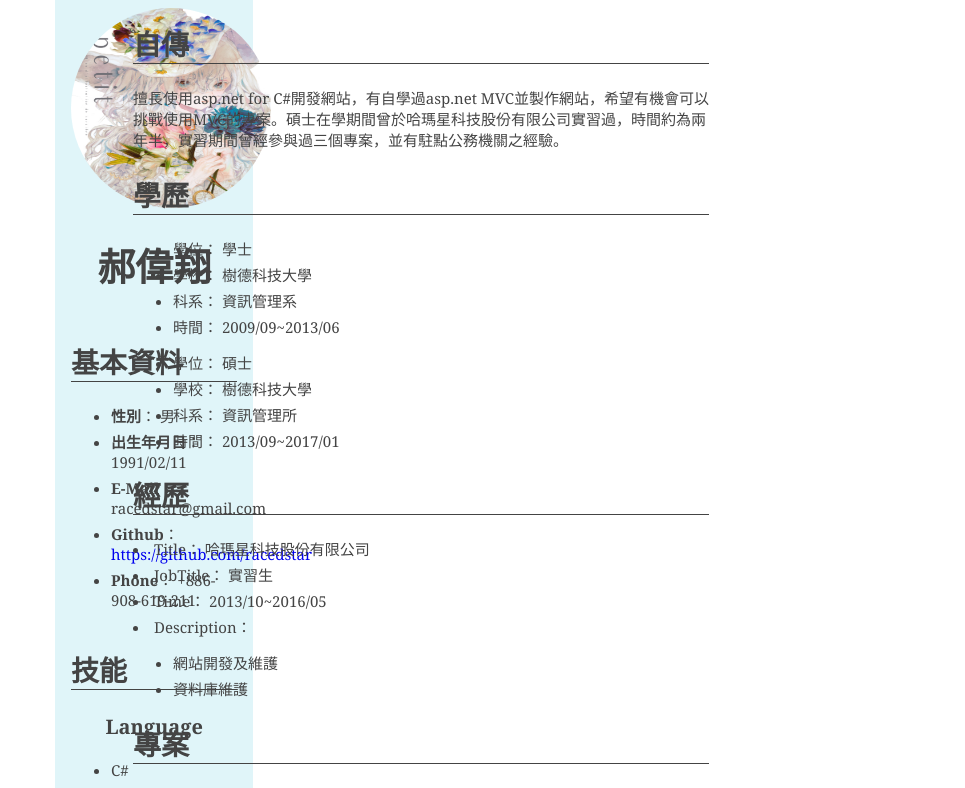
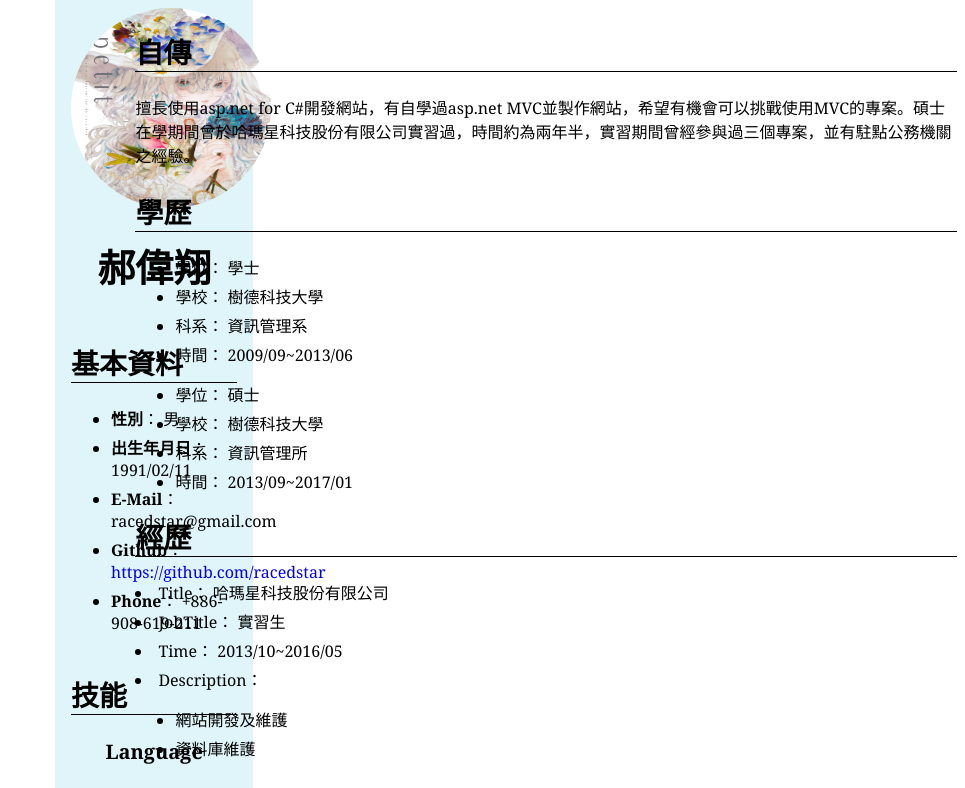
Before and after one commit to racedstar/Resume, a React (Create React App) app: page / in a window 1280 px wide. Shown: the top 788 px of the page, without its empty margins (315-1280 px from the left). Built offline with nearby package versions, Linux system fonts and the light colour scheme.

Commit message:
update CSS

```diff
--- a/src/Resume.css
+++ b/src/Resume.css
@@ -1,13 +1,13 @@
 body{
-    margin-bottom: 20%;
+    /* margin-bottom: 20%;
 	margin-left: 20%;
 	width: 60%;
 	margin: 0 auto;
 	background-color: #fff;
-	font-family: Georgia;
 	font-size: 15px;
 	color: #444;
-	position: relative;
+	position: relative;	 */
+	font-family: Georgia;
 }
 h2 {
 	font: sans-serif;
@@ -31,10 +31,9 @@ p {
 
 .container{
 	width: 100%;
-    padding-right: 15px;
-    padding-left: 15px;
     margin-right: auto;
-    margin-left: auto;
+	margin-left: auto;
+	position: relative;
 }
 
 .container h1{
@@ -75,7 +74,7 @@ p {
 .Content{
 	position: absolute;
     right: 0px;
-    width: 75%;
+    width: 65%;
 }
 
 .Summary{
```
